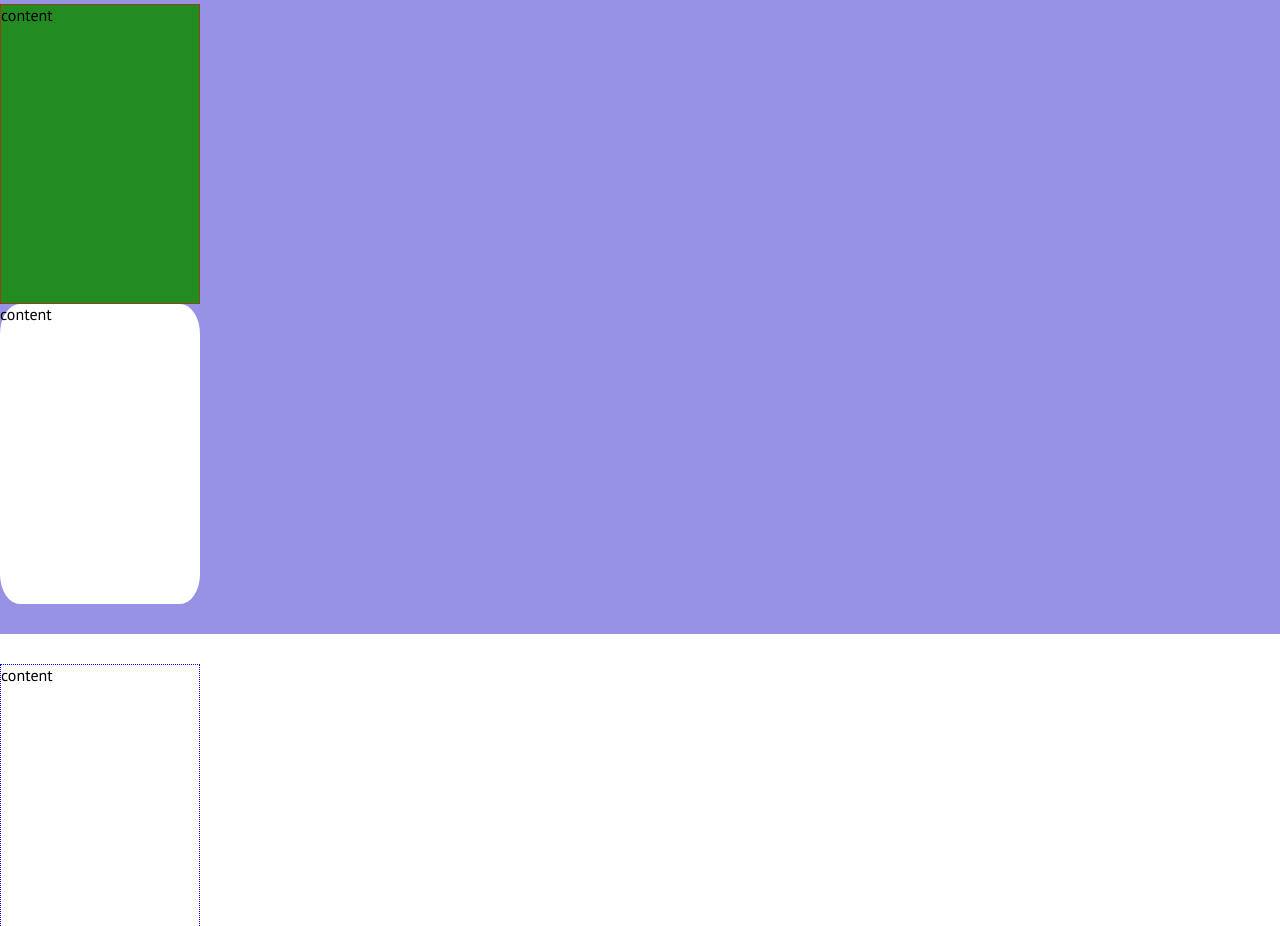
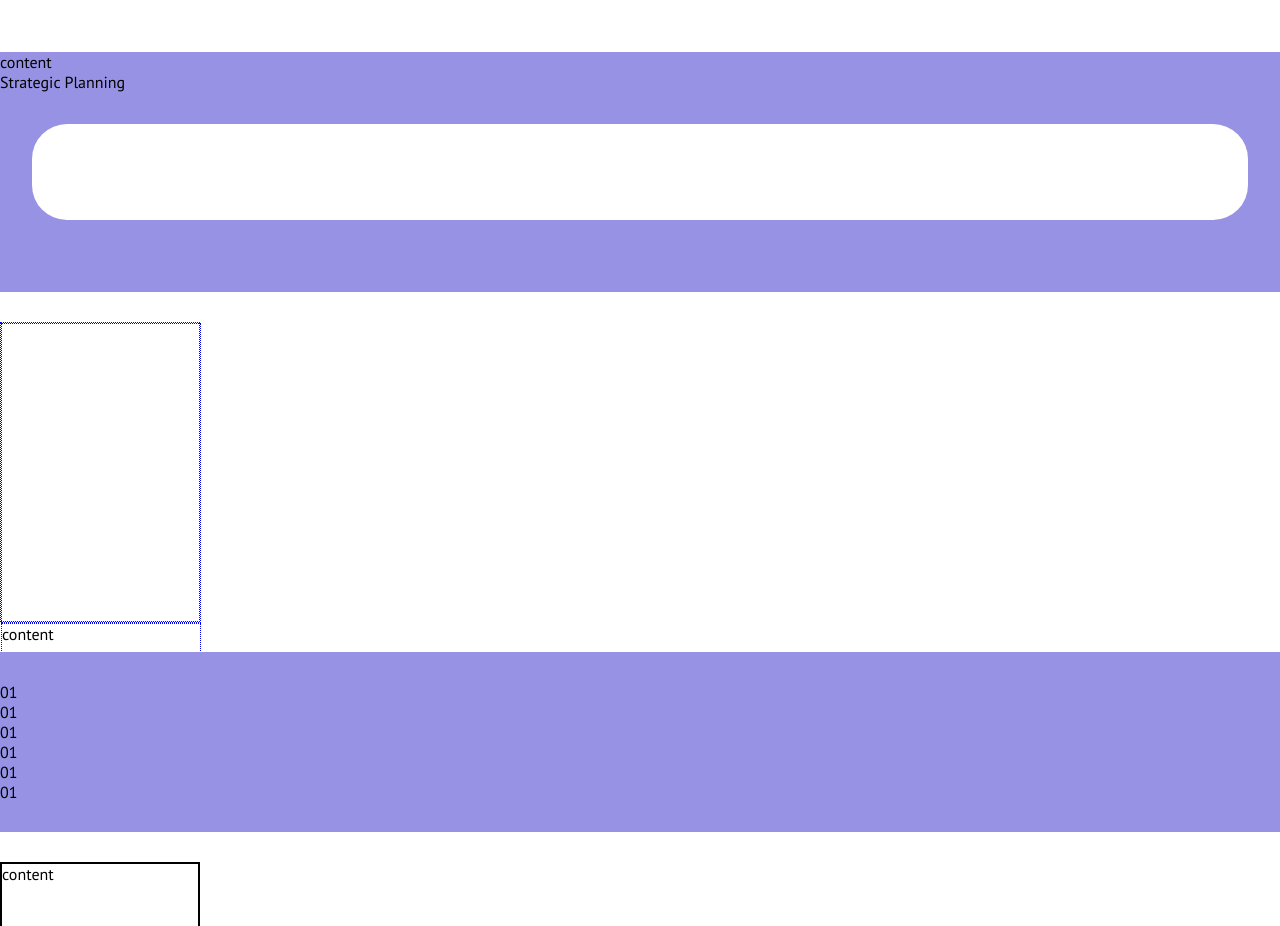
Before and after one commit to GiosciaFra/htmlcss-responsive-layout, a plain HTML site: page index.html in a window 1280 px wide. Shown: the part 651-1577 px from the top of the page. Drawn offline with Linux system fonts and the light colour scheme.

Commit message:
fix generale html

```diff
--- a/css/style.css
+++ b/css/style.css
@@ -84,30 +84,22 @@ nav div {
 /* start planning */
 .planning {
     background-color: #9792e4;
-    padding: 30px 0;
+    margin-top: 78px;
+    padding-bottom: 40px;
 }
 
-.strategic {
 
-    background-color: forestgreen;
-    border: 1px dotted red;
-    width: 200px;
-    height: 300px;
 
-    /* test */
+.app-content {
+    padding: 24px;
 }
 
 
 .app-develop {
 
     background-color: white;
-    border-radius: 10%;
-
-    width: 200px;
-    height: 300px;
-    border-radius: 10%;
-/* test */
-
+    border-radius: 35px;
+    margin: 32px;
 }
 
 /* end planning */
@@ -218,7 +210,7 @@ footer div {
 
 @media screen and (min-width: 768px) {
 
-
+    /* start responsive hero */
     .demo {
         display: flex;
         flex-wrap: nowrap;
@@ -244,4 +236,16 @@ footer div {
         width: calc(100% / 3);
 
     }
+
+    /* end responsive hero */
+
+
 }
+
+@media screen and (min-width: 992px) {
+    .links {
+        display: flex;
+    }
+
+
+}
--- a/index.html
+++ b/index.html
@@ -123,11 +123,33 @@
         <section class="planning">
 
             <div class="strategic">
+
+                <div class="planning-content">
                     content
                 </div>
 
+                <div class="planning-content">
+
+                    <div class="planning-title">
+                        Strategic Planning
+                    </div>
+
+                </div>
+
+            </div>
+
             <div class="app-develop">
-                content
+
+                <div class="app-content">
+
+                </div>
+
+                <div class="app-content">
+                    <div class="app-title">
+
+                    </div>
+
+                </div>
             </div>
 
         </section>
@@ -135,48 +157,149 @@
         <section class="testimonial">
 
             <div class="test-text">
+
+                <div class="test-text">
+                    <div class="test-title">
+
+                    </div>
+
+                </div>
+
+                <div class="test-text second-test">
                     content
                 </div>
 
-            <div class="box">
-                content
+                <div class="test-box">
+                    <div class="test-content test-picture">
+
                     </div>
 
-            <div class="box">
-                content
+                    <div class="test-content">
+
                     </div>
 
-            <div class="box">
-                content
+                    <div class="test-name">
+
+                    </div>
                 </div>
 
+                <div class="test-box">
+                    <div class="test-content test-picture">
+
+                    </div>
+
+                    <div class="test-content">
+
+                    </div>
+
+                    <div class="test-name">
+
+                    </div>
+                </div>
+
+                <div class="test-box">
+                    <div class="test-content test-picture">
+
+                    </div>
+
+                    <div class="test-content">
+
+                    </div>
+
+                    <div class="test-name">
+
+                    </div>
+                </div>
+
+
+
+            </div>
 
         </section>
 
         <section class="benefits">
 
-            <div class="box">
-                content
+            <div class="responsive">
+
+                <div class="benefits-box">
+
+                    <div class="benefits-content">
+
+                        <div class="no-title">01</div>
+
+                        <div class="benefits-title">
+
+                        </div>
                     </div>
 
-            <div class="box">
-                content
                 </div>
 
-            <div class="box">
-                content
+                <div class="benefits-box">
+
+                    <div class="benefits-content">
+
+                        <div class="no-title">01</div>
+
+                        <div class="benefits-title">
+
+                        </div>
                     </div>
 
-            <div class="box">
-                content
                 </div>
 
-            <div class="box">
-                content
+                <div class="benefits-box">
+
+                    <div class="benefits-content">
+
+                        <div class="no-title">01</div>
+
+                        <div class="benefits-title">
+
+                        </div>
                     </div>
 
-            <div class="box">
-                content
+                </div>
+
+                <div class="benefits-box">
+
+                    <div class="benefits-content">
+
+                        <div class="no-title">01</div>
+
+                        <div class="benefits-title">
+
+                        </div>
+                    </div>
+
+                </div>
+
+                <div class="benefits-box">
+
+                    <div class="benefits-content">
+
+                        <div class="no-title">01</div>
+
+                        <div class="benefits-title">
+
+                        </div>
+                    </div>
+
+                </div>
+
+                <div class="benefits-box">
+
+                    <div class="benefits-content">
+
+                        <div class="no-title">01</div>
+
+                        <div class="benefits-title">
+
+                        </div>
+                    </div>
+
+                </div>
+
+
             </div>
 
 
@@ -189,7 +312,14 @@
             </div>
 
             <div class="quote">
-                content
+                <div class="quote-picture">
+
+                </div>
+
+                <div class="quote-text">
+
+                </div>
+
             </div>
 
         </section>
```
Lines whose indentation alone changed are shown as unchanged.
